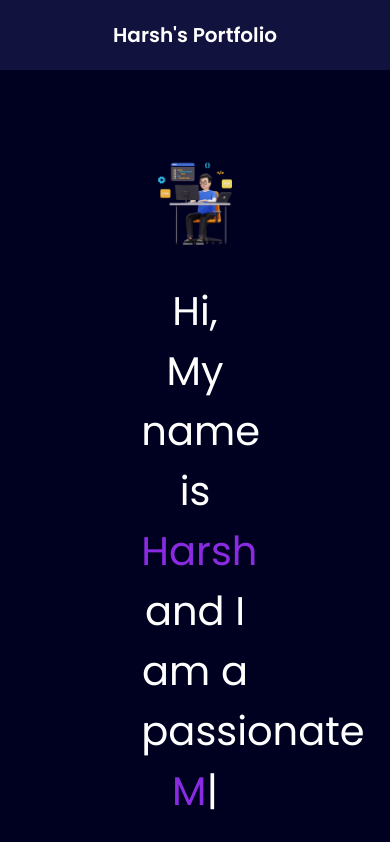
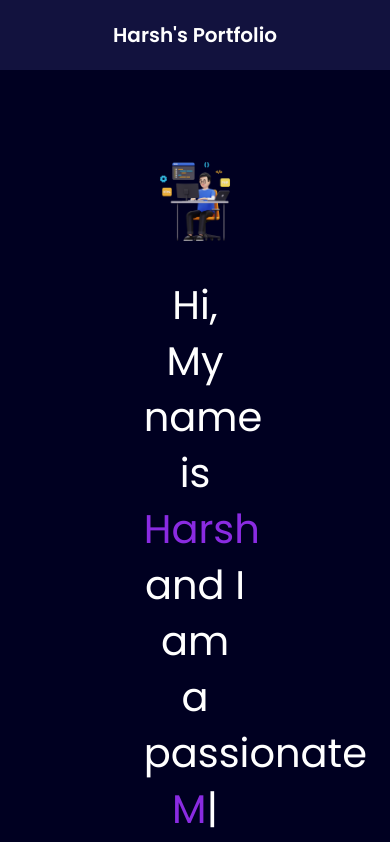
Before and after one commit to harsh952945-source/MyPortfolio, a plain HTML site: page index.html in a window 390 px wide. Shown: the top 842 px of the page. Drawn offline with nearby package versions, Linux system fonts and the light colour scheme.

Commit message:
Refactor button styles and responsive design

```diff
--- a/style.css
+++ b/style.css
@@ -461,3 +461,48 @@
     #element { font-size: 1.1rem; }
     .rightSection img { max-width: 180px !important; }
 }
+
+/* ===== MOBILE HERO FIX ===== */
+@media (max-width: 768px) {
+    .firstSection {
+        flex-direction: column-reverse;
+        text-align: center;
+        margin: 30px auto;
+        padding: 0 24px;
+        gap: 24px;
+    }
+
+    .leftSection {
+        width: 100%;
+        font-size: 1.4rem;  /* much smaller on mobile */
+        line-height: 1.4;
+    }
+
+    #element {
+        font-size: 1.4rem;
+    }
+
+    .rightSection {
+        display: flex;
+        justify-content: center;
+    }
+
+    .rightSection img {
+        max-width: 200px !important;
+        width: 100% !important;
+    }
+
+    .btn-row {
+        justify-content: center;
+    }
+}
+
+@media (max-width: 480px) {
+    .leftSection {
+        font-size: 1.2rem;
+    }
+
+    #element {
+        font-size: 1.2rem;
+    }
+}
```
